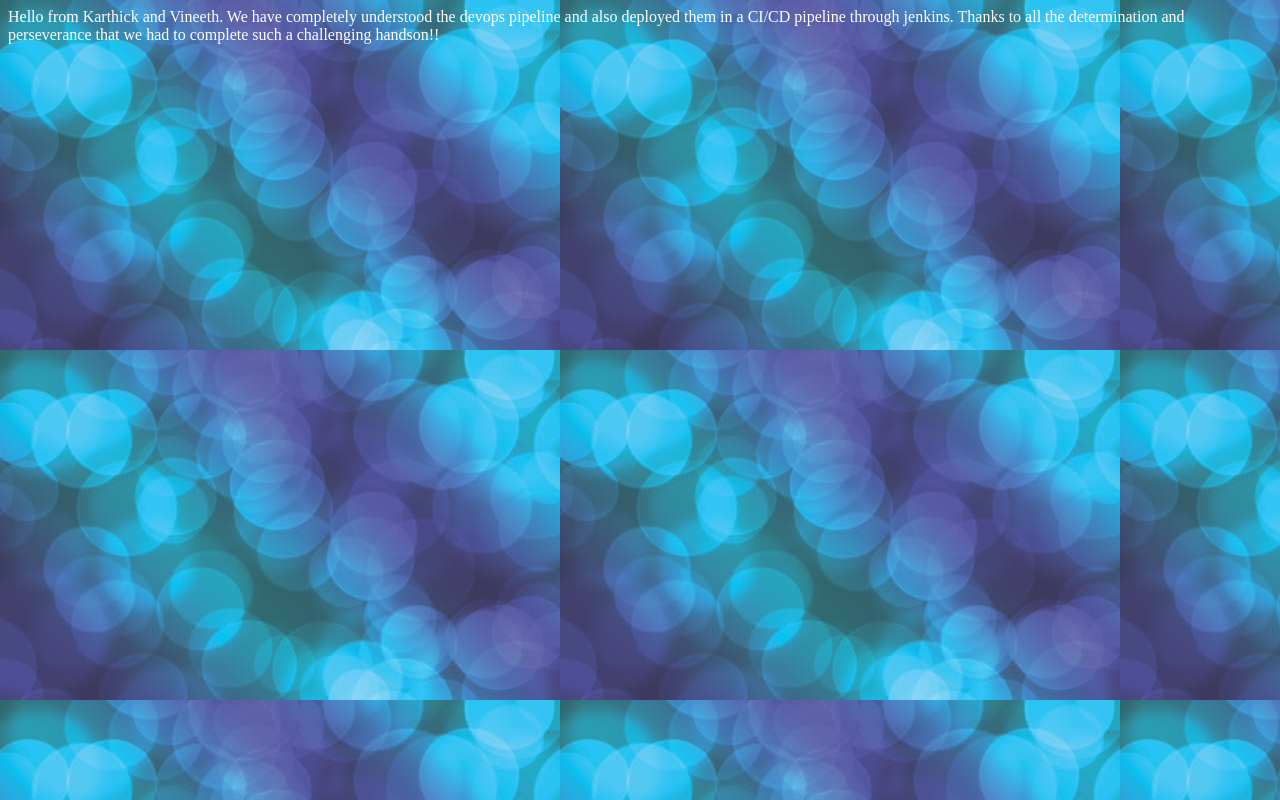
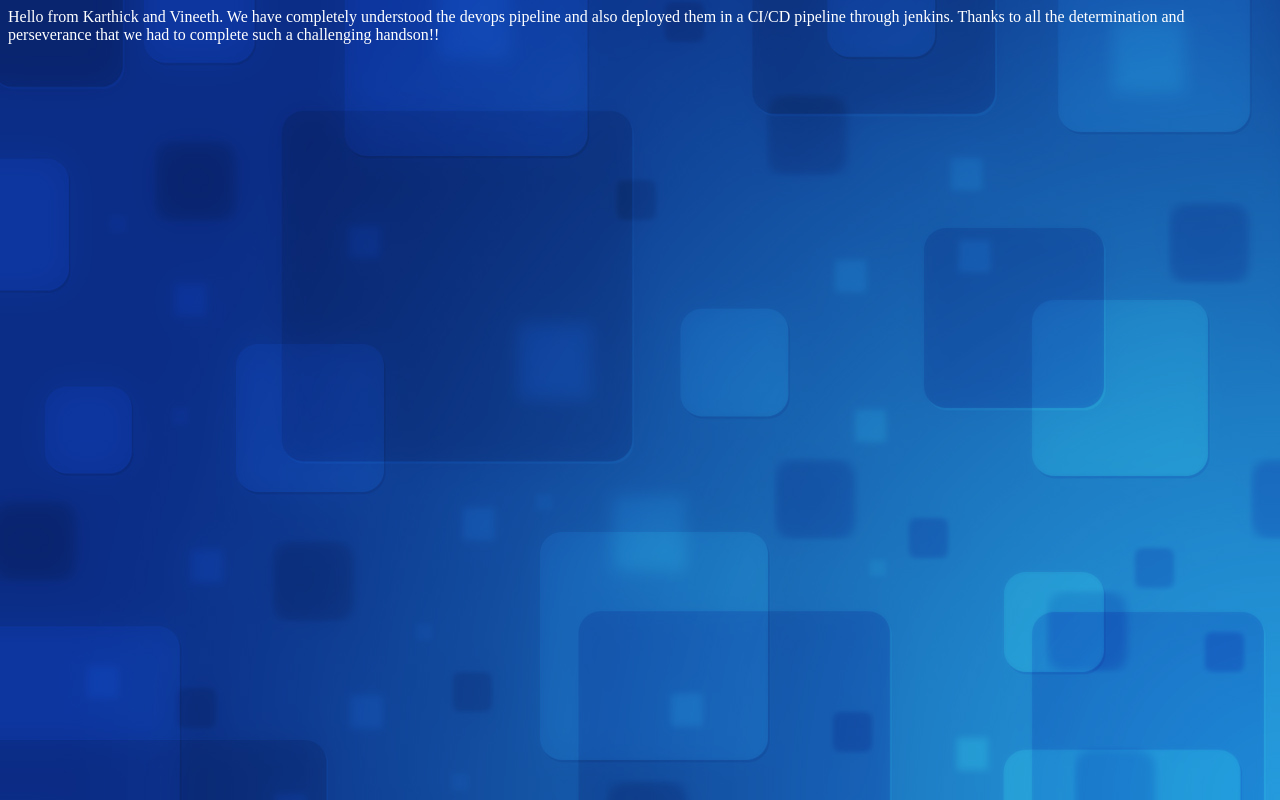
Before and after one commit to pskarthick15/web-app-test-1, a plain HTML site: page devopsIQ/index.html in a window 1280 px wide. Drawn offline with Linux system fonts and the light colour scheme.

Commit message:
newest commit

```diff
--- a/devopsIQ/index.html
+++ b/devopsIQ/index.html
@@ -1,6 +1,6 @@
 <html>
-<title>Jenkins production Website</title>
-<body background="images/2.jpeg">
+<title>Jenkins final Website</title>
+<body background="images/1.jpg">
 <p style="color:white">Hello from Karthick and Vineeth. We have completely understood the devops pipeline and also deployed them in a CI/CD pipeline through jenkins. Thanks to all the determination and perseverance that we had to complete such a challenging handson!!</p>
 </body>
 </html>
```
